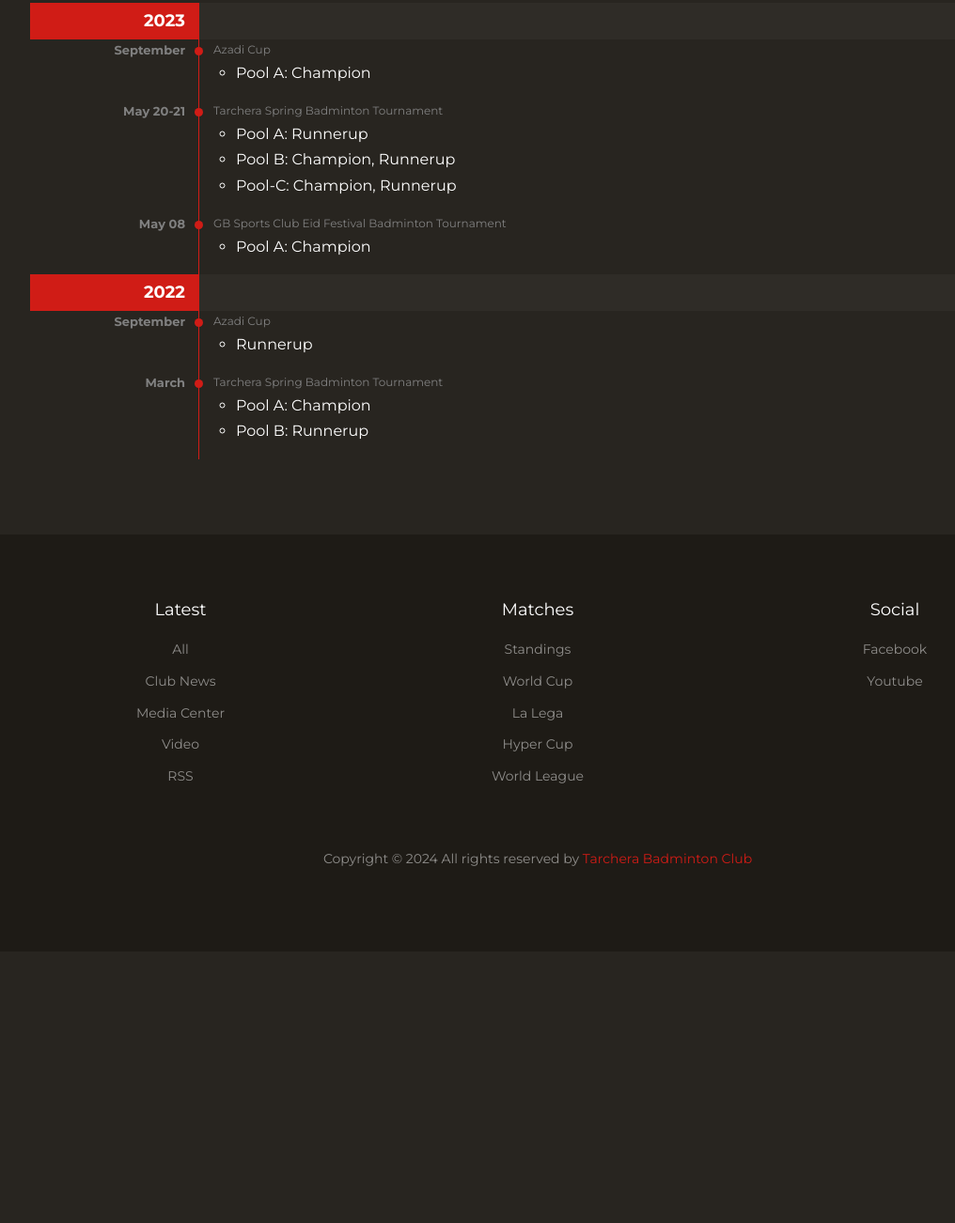
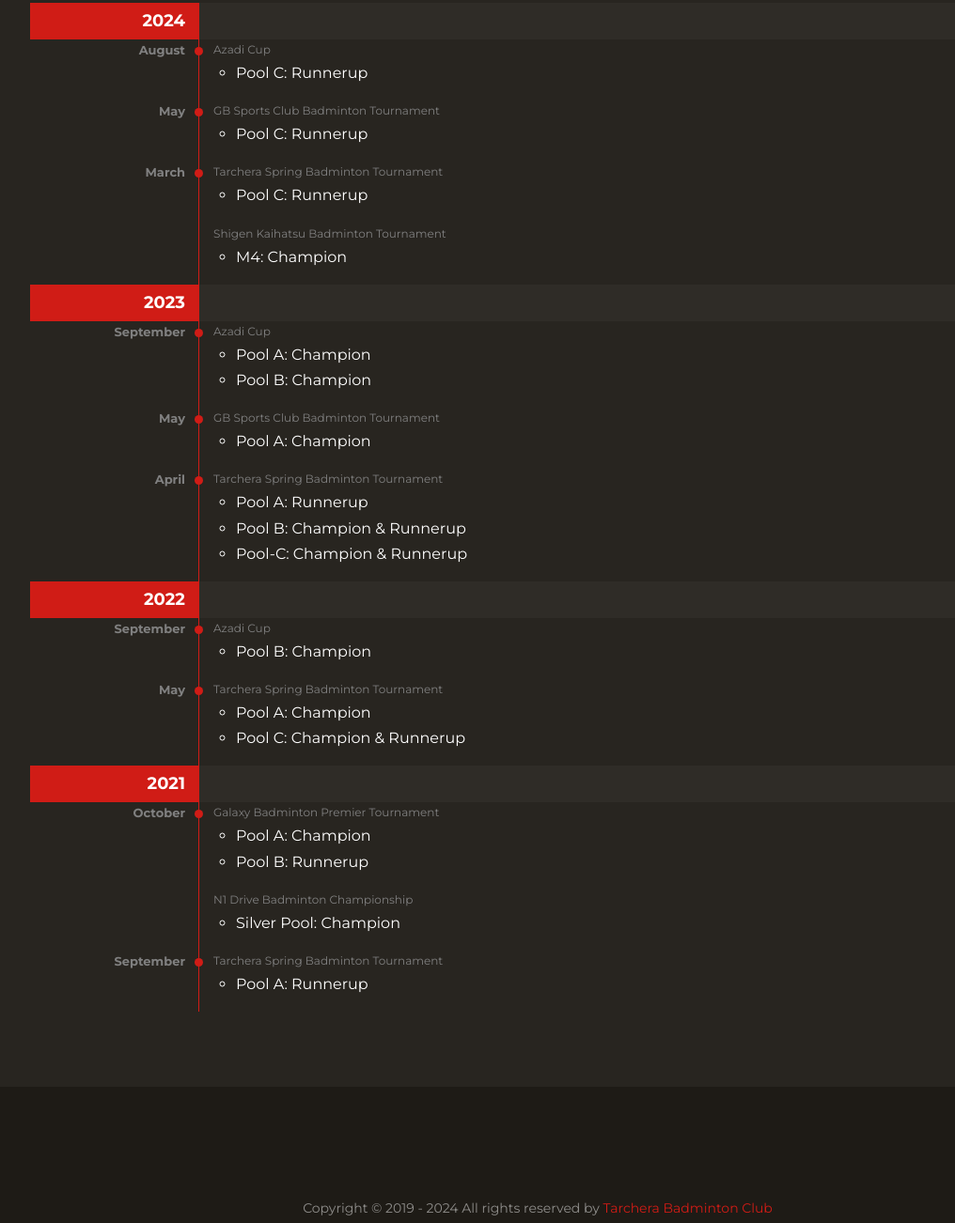
Before and after one commit to tarchera/tarchera-home, a plain HTML site: page index.html in a window 1280 px wide. Shown: the part 939-2241 px from the top of the page at 94% size, without its empty margins (68-1084 px from the left). Before the commit the page ends 1952 px from the top, so only its background shows below. Drawn offline with Linux system fonts and the light colour scheme; files whose address does not match are found by name.

Commit message:
Achievements update

```diff
--- a/index.html
+++ b/index.html
@@ -5,7 +5,8 @@
   <title>Tarchera Badminton Club</title>
   <meta charset="utf-8">
   <meta name="viewport" content="width=device-width, initial-scale=1, shrink-to-fit=no">
-  <meta name="keywords" content="tarchera, tarchera badminton club, badminton, badminton club, sport, sports, sports club" />
+  <meta name="keywords"
+    content="tarchera, tarchera badminton club, badminton, badminton club, sport, sports, sports club" />
 
   <link href="https://fonts.googleapis.com/css2?family=Montserrat:wght@400;700&display=swap" rel="stylesheet">
 
@@ -52,16 +53,17 @@
           </div>
           <div class="ml-auto">
             <nav class="site-navigation position-relative text-right" role="navigation">
-              <ul class="site-menu main-menu js-clone-nav mr-auto d-none d-lg-block">
+              <!-- <ul class="site-menu main-menu js-clone-nav mr-auto d-none d-lg-block">
                 <li class="active"><a href="index.html" class="nav-link">Home</a></li>
                 <li><a href="matches.html" class="nav-link">Matches</a></li>
                 <li><a href="players.html" class="nav-link">Players</a></li>
                 <li><a href="blog.html" class="nav-link">Blog</a></li>
                 <li><a href="contact.html" class="nav-link">Contact</a></li>
-              </ul>
+              </ul> -->
             </nav>
 
-            <a href="#" class="d-inline-block d-lg-none site-menu-toggle js-menu-toggle text-black float-right text-white"><span
+            <a href="#"
+              class="d-inline-block d-lg-none site-menu-toggle js-menu-toggle text-black float-right text-white"><span
                 class="icon-menu h3 text-white"></span></a>
           </div>
         </div>
@@ -73,13 +75,13 @@
       <div class="container">
         <div class="row align-items-center">
           <div class="col-lg-5 ml-auto">
-            <h1 class="text-white">Spring Badminton Tournament</h1>
-            <h2 class="text-white">2<sup>nd</sup>-3<sup>rd</sup> March 2024</h2>
+            <h1 class="text-white">Winter Badminton Tournament</h1>
+            <h2 class="text-white">9<sup>th</sup>& 16<sup>th</sup> February 2025</h2>
             <p>Stay tuned for the most celebrated badminton tournament of Bangladeshi players across the country.</p>
             <div id="date-countdown"></div>
             <p>
               <a href="#" class="btn btn-primary py-3 px-4 mr-3">Register Team</a>
-              <a href="#" class="more light">Learn More</a>
+              <!-- <a href="#" class="more light">Learn More</a> -->
             </p>
           </div>
         </div>
@@ -210,6 +212,59 @@
         </div>
         <div class="row">
           <div class="container timeline">
+            <!-- 2024 achivements -->
+            <div class="row">
+              <div class="col-lg-2 timeline-border">
+                <div class="timeline-header">2024</div>
+              </div>
+              <div class="col-lg-10 timeline-muted-bg">&nbsp;</div>
+            </div>
+            <div class="row">
+              <div class="col-lg-2 timeline-border">
+                <div class="timeline-sub-header">August</div>
+              </div>
+              <div class="col-lg-10 timeline-content">
+                <div class="sub-text">Azadi Cup</div>
+                <div class="text">
+                  <ul>
+                    <li>Pool C: Runnerup</li>
+                  </ul>
+                </div>
+              </div>
+            </div>
+            <div class="row">
+              <div class="col-lg-2 timeline-border">
+                <div class="timeline-sub-header">May</div>
+              </div>
+              <div class="col-lg-10 timeline-content">
+                <div class="sub-text">GB Sports Club Badminton Tournament</div>
+                <div class="text">
+                  <ul>
+                    <li>Pool C: Runnerup</li>
+                  </ul>
+                </div>
+              </div>
+            </div>
+            <div class="row">
+              <div class="col-lg-2 timeline-border">
+                <div class="timeline-sub-header">March</div>
+              </div>
+              <div class="col-lg-10 timeline-content">
+                <div class="sub-text">Tarchera Spring Badminton Tournament</div>
+                <div class="text">
+                  <ul>
+                    <li>Pool C: Runnerup</li>
+                  </ul>
+                </div>
+                <div class="sub-text">Shigen Kaihatsu Badminton Tournament</div>
+                <div class="text">
+                  <ul>
+                    <li>M4: Champion</li>
+                  </ul>
+                </div>
+              </div>
+            </div>
+            <!-- 2023 achivements -->
             <div class="row">
               <div class="col-lg-2 timeline-border">
                 <div class="timeline-header">2023</div>
@@ -225,31 +280,17 @@
                 <div class="text">
                   <ul>
                     <li>Pool A: Champion</li>
+                    <li>Pool B: Champion</li>
                   </ul>
                 </div>
               </div>
             </div>
             <div class="row">
               <div class="col-lg-2 timeline-border">
-                <div class="timeline-sub-header">May 20-21</div>
+                <div class="timeline-sub-header">May</div>
               </div>
               <div class="col-lg-10 timeline-content">
-                <div class="sub-text">Tarchera Spring Badminton Tournament</div>
-                <div class="text">
-                  <ul>
-                    <li>Pool A: Runnerup</li>
-                    <li>Pool B: Champion, Runnerup</li>
-                    <li>Pool-C: Champion, Runnerup</li>
-                  </ul>
-                </div>
-              </div>
-            </div>
-            <div class="row">
-              <div class="col-lg-2 timeline-border">
-                <div class="timeline-sub-header">May 08</div>
-              </div>
-              <div class="col-lg-10 timeline-content">
-                <div class="sub-text">GB Sports Club Eid Festival Badminton Tournament</div>
+                <div class="sub-text">GB Sports Club Badminton Tournament</div>
                 <div class="text">
                   <ul>
                     <li>Pool A: Champion</li>
@@ -257,8 +298,22 @@
                 </div>
               </div>
             </div>
-            <!-- Spacing -->
-            <!-- <div class="row"><div class="col-lg-2 pt-3 spacing"></div></div> -->
+            <div class="row">
+              <div class="col-lg-2 timeline-border">
+                <div class="timeline-sub-header">April</div>
+              </div>
+              <div class="col-lg-10 timeline-content">
+                <div class="sub-text">Tarchera Spring Badminton Tournament</div>
+                <div class="text">
+                  <ul>
+                    <li>Pool A: Runnerup</li>
+                    <li>Pool B: Champion & Runnerup</li>
+                    <li>Pool-C: Champion & Runnerup</li>
+                  </ul>
+                </div>
+              </div>
+            </div>
+            <!-- 2022 achivements -->
             <div class="row">
               <div class="col-lg-2 timeline-border">
                 <div class="timeline-header">2022</div>
@@ -273,23 +328,61 @@
                 <div class="sub-text">Azadi Cup</div>
                 <div class="text">
                   <ul>
-                    <li>Runnerup</li>
+                    <li>Pool B: Champion</li>
                   </ul>
                 </div>
               </div>
             </div>
-            <!-- Spacing -->
-            <!-- <div class="row"><div class="col-lg-2 pt-3 spacing"></div></div> -->
             <div class="row">
               <div class="col-lg-2 timeline-border">
-                <div class="timeline-sub-header">March</div>
+                <div class="timeline-sub-header">May</div>
               </div>
               <div class="col-lg-10 timeline-content">
                 <div class="sub-text">Tarchera Spring Badminton Tournament</div>
                 <div class="text">
                   <ul>
                     <li>Pool A: Champion</li>
+                    <li>Pool C: Champion & Runnerup</li>
+                  </ul>
+                </div>
+              </div>
+            </div>
+            <!-- 2021 achivements -->
+            <div class="row">
+              <div class="col-lg-2 timeline-border">
+                <div class="timeline-header">2021</div>
+              </div>
+              <div class="col-lg-10 timeline-muted-bg">&nbsp;</div>
+            </div>
+            <div class="row">
+              <div class="col-lg-2 timeline-border">
+                <div class="timeline-sub-header">October</div>
+              </div>
+              <div class="col-lg-10 timeline-content">
+                <div class="sub-text">Galaxy Badminton Premier Tournament</div>
+                <div class="text">
+                  <ul>
+                    <li>Pool A: Champion</li>
                     <li>Pool B: Runnerup</li>
+                  </ul>
+                </div>
+                <div class="sub-text">N1 Drive Badminton Championship</div>
+                <div class="text">
+                  <ul>
+                    <li>Silver Pool: Champion</li>
+                  </ul>
+                </div>
+              </div>
+            </div>
+            <div class="row">
+              <div class="col-lg-2 timeline-border">
+                <div class="timeline-sub-header">September</div>
+              </div>
+              <div class="col-lg-10 timeline-content">
+                <div class="sub-text">Tarchera Spring Badminton Tournament</div>
+                <div class="text">
+                  <ul>
+                    <li>Pool A: Runnerup</li>
                   </ul>
                 </div>
               </div>
@@ -588,7 +681,7 @@
   <footer class="footer-section">
     <div class="container">
       <div class="row justify-content-center">
-          <div class="col-lg-4">
+        <!-- <div class="col-lg-4">
             <div class="widget mb-3 text-center">
               <h3>Latest</h3>
               <ul class="list-unstyled links">
@@ -599,7 +692,7 @@
                 <li><a href="#">RSS</a></li>
               </ul>
             </div>
-          </div>
+          </div> -->
         <!-- <div class="col-lg-3">
             <div class="widget mb-3">
               <h3>Tickets</h3>
@@ -612,7 +705,7 @@
               </ul>
             </div>
           </div> -->
-          <div class="col-lg-4">
+        <!-- <div class="col-lg-4">
             <div class="widget mb-3 text-center">
               <h3>Matches</h3>
               <ul class="list-unstyled links">
@@ -632,19 +725,17 @@
                 <li><a href="#">Youtube</a></li>
               </ul>
             </div>
-          </div>
+          </div> -->
       </div>
 
       <div class="row text-center">
         <div class="col-md-12">
           <div class=" pt-5">
             <p>
-                <!-- Link back to Colorlib can't be removed. Template is licensed under CC BY 3.0. -->
-                Copyright &copy;
-                <script>
+              Copyright &copy; 2019&nbsp;-&nbsp;<script>
                 document.write(new Date().getFullYear());
-                </script> All rights reserved by <a href="https://www.tarchera.club" target="_blank">Tarchera Badminton Club</a>
-                <!-- Link back to Colorlib can't be removed. Template is licensed under CC BY 3.0. -->
+              </script> All rights reserved by <a href="https://www.tarchera.club" target="_blank">Tarchera Badminton
+                Club</a>
             </p>
           </div>
         </div>
--- a/js/main.js
+++ b/js/main.js
@@ -253,7 +253,7 @@ jQuery(document).ready(function($) {
 
 	var siteCountDown = function() {
 
-		$('#date-countdown, #date-countdown2').countdown('2024/03/02', function(event) {
+		$('#date-countdown, #date-countdown2').countdown('2025/02/09 09:00:00', function(event) {
 		  var $this = $(this).html(event.strftime(''
 		    + '<span class="countdown-block"><span class="label">%w</span> weeks </span>'
 		    + '<span class="countdown-block"><span class="label">%d</span> days </span>'
```
Also changed, not shown: images/tarchera_members.jpg. Lines whose indentation alone changed are shown as unchanged.
